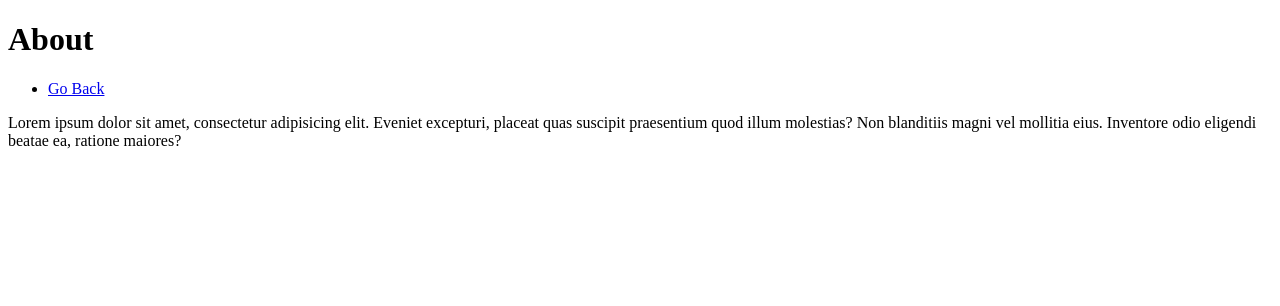
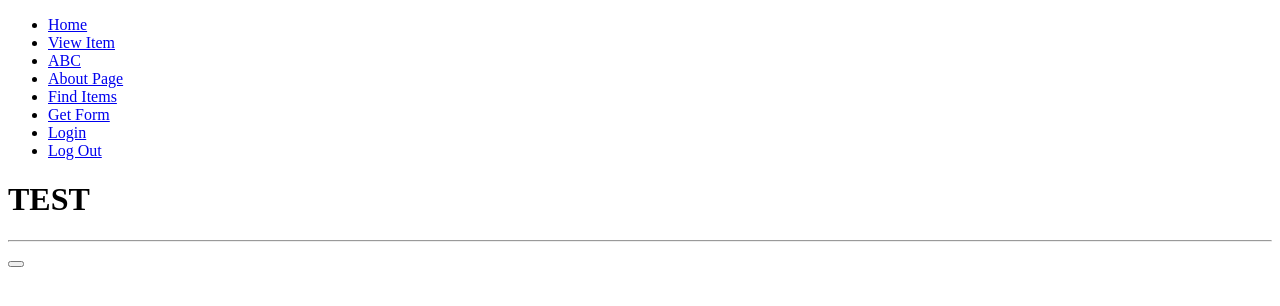
Before and after one commit to bresson/posttest, a Next.js app: page /about in a window 1280 px wide. Shown: the top 306 px of the page. Built offline with nearby package versions, Linux system fonts and the light colour scheme.

Commit message:
test page/state refresh on routes

```diff
--- /dev/null
+++ b/components/header.js
@@ -0,0 +1,38 @@
+/* eslint-disable react/no-danger */
+import Head from 'next/head'
+import Link from 'next/link'
+import React from 'react'
+import Menu from './menu'
+
+export default class extends React.Component {
+
+
+  render() {
+    /*
+    let stylesheet
+    if (process.env.NODE_ENV === 'production') {
+      // In production, serve pre-built CSS file from /assets/{version}/main.css
+      let pathToCSS = '/assets/' + Package.version + '/main.css'
+      stylesheet = <link rel="stylesheet" type="text/css" href={pathToCSS}/>
+    } else {
+      // In development, serve CSS inline (with live reloading) with webpack
+      // NB: Not using dangerouslySetInnerHTML will cause problems with some CSS
+      stylesheet = <style dangerouslySetInnerHTML={{__html: inlineCSS}}/>
+    }*/
+
+    return (
+      <header>
+        <Head>
+          <meta name="viewport" content="width=device-width, initial-scale=1"/>
+          <script src="https://cdn.polyfill.io/v2/polyfill.min.js"/>
+        </Head>
+        <Menu />
+        <div className="header">
+          <h1>TEST</h1>
+          <hr/>
+        </div>
+      </header>
+    )
+  }
+
+}
--- /dev/null
+++ b/components/layout.js
@@ -0,0 +1,37 @@
+import React from 'react'
+import Header from './header'
+
+export default class extends React.Component {
+    constructor(props) {
+        super(props);
+        this.state = {
+            color: 'green',
+            people : 5
+        };
+    }
+
+    settingState() {
+        this.setState({
+            color: "purple",
+            people: 4
+        })
+    }
+
+  render() {
+    console.log('layout props', this.props, this.state)
+
+    return (
+
+      <div>
+        <Header />
+        <div className="container">
+        <button onClick = {() => this.settingState()}  />
+        { React.Children.map(this.children, child => React.cloneElement(child, {...this.state}))}
+
+
+        </div>
+      </div>
+    )
+  }
+
+}
--- /dev/null
+++ b/components/menu.js
@@ -0,0 +1,60 @@
+/* global window */
+import Link from 'next/link'
+import React from 'react'
+
+
+export default class extends React.Component {
+
+
+
+
+  render() {
+    return (
+      <div className="menubar">
+        <ul>
+        <li>
+            <Link href="/">
+            <a>Home</a>
+            </Link>
+        </li>
+        <li>
+            <Link as="/item">
+            <a>View Item</a>
+            </Link>
+        </li>
+        <li>
+            <Link href="/abc">
+            <a>ABC</a>
+            </Link>
+        </li>
+        <li>
+            <Link href="/about">
+            <a>About Page</a>
+            </Link>
+        </li>
+        <li>
+            <Link as="/find">
+            <a>Find Items</a>
+            </Link>
+        </li>
+        <li>
+            <Link href="/form">
+            <a>Get Form</a>
+            </Link>
+        </li>
+        <li>
+            <Link href="/loginform">
+            <a>Login</a>
+            </Link>
+        </li>
+        <li>
+            <a href="/logout" as="/index">
+            Log Out
+            </a>
+        </li>
+        </ul>
+      </div>
+    )
+  }
+
+}
--- a/pages/about.js
+++ b/pages/about.js
@@ -1,20 +1,18 @@
-import React from "react";
-import Link from "next/link";
+import Link from 'next/link'
+import React from 'react'
+import Layout from '../components/layout'
 
-export default () =>
-  <div>
-    <h1>About</h1>
-    <ul>
-      <li>
-        <Link href="/">
-          <a>Go Back</a>
-        </Link>
-      </li>
-    </ul>
-    <p>
-      Lorem ipsum dolor sit amet, consectetur adipisicing elit. Eveniet
-      excepturi, placeat quas suscipit praesentium quod illum molestias? Non
-      blanditiis magni vel mollitia eius. Inventore odio eligendi beatae ea,
-      ratione maiores?
-    </p>
-  </div>;
+export default class extends React.Component {
+  constructor(props) {
+    super(props);
+  }
+  render() {
+    console.log('color state', this.props)
+    return (
+      <Layout {...this.state}>
+        <h2>About</h2>
+      </Layout>
+    )
+  }
+
+}
--- a/pages/item.js
+++ b/pages/item.js
@@ -5,15 +5,18 @@ import fetch from "isomorphic-fetch";
 export default class Item extends Component {
   static async getInitialProps({ req, query }) {
     const isServer = !!req;
+    console.log(req || false)
 
     console.log("getInitialProps called:", isServer ? "server" : "client");
 
     if (isServer) {
+      console.log('server')
       // When being rendered server-side, we have access to our data in query that we put there in routes/item.js,
       // saving us an http call. Note that if we were to try to require('../operations/get-item') here,
       // it would result in a webpack error.
       return { item: query.itemData };
     } else {
+      console.log('client')
       // On the client, we should fetch the data remotely
       const res = await fetch("/_data/item", {
         headers: { Accept: "application/json" }
```
Also changed, not shown: pages/abc.js (+17 -13 lines), pages/index.js (+22 -40 lines), server.js (+13 -12 lines), 1 other file (tests, documents, lock files or other folders).
